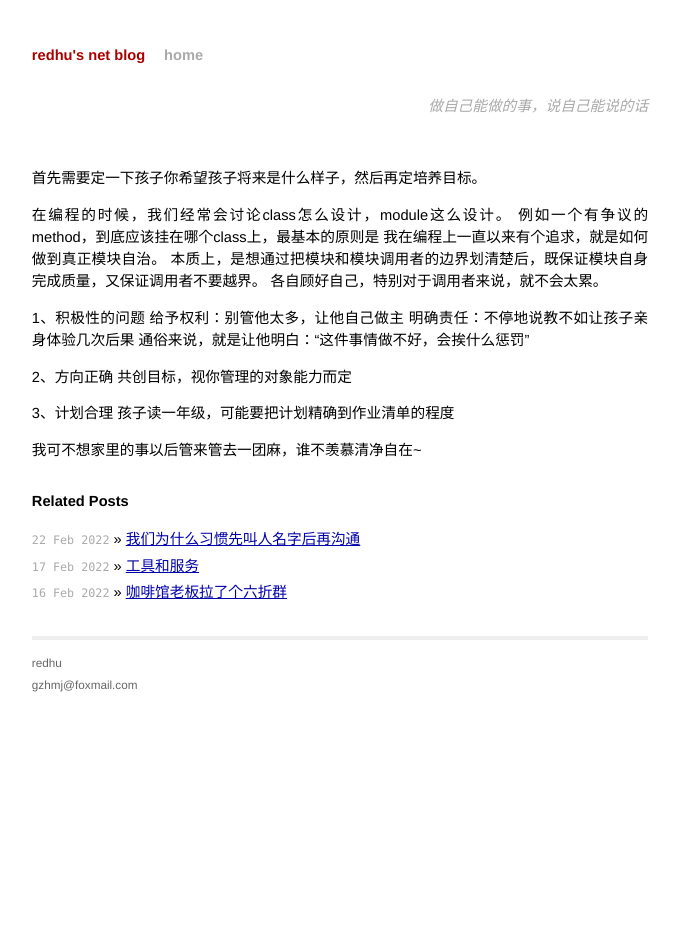
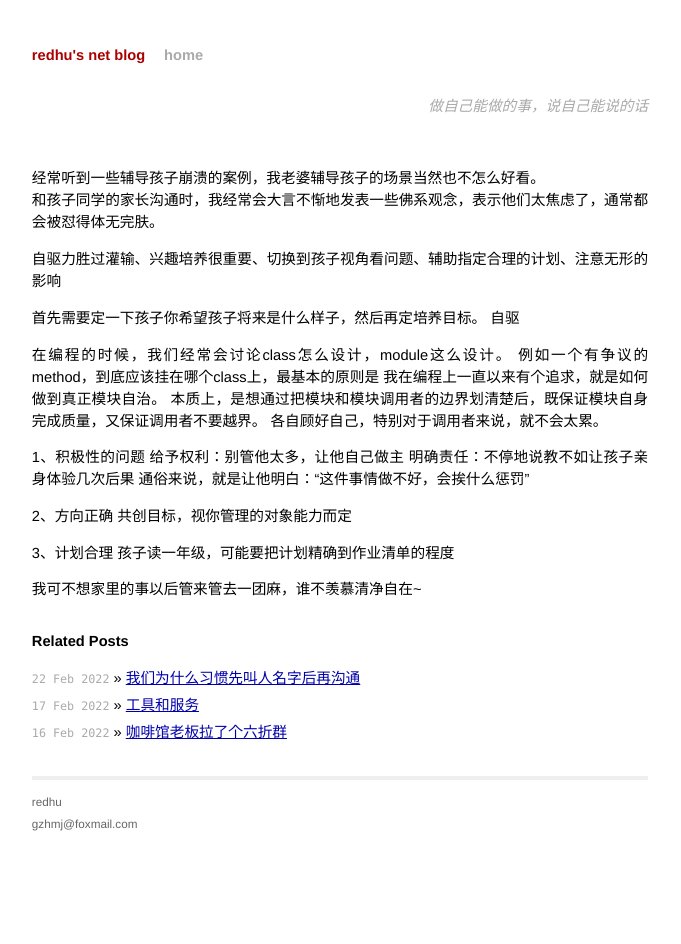
Before and after one commit to redhu/redhu.github.io, a Jekyll site: the page built from _posts/2022-5-11-带孩子.md, in a window 1280 px wide. Shown: the whole page, without its empty margins (300-981 px from the left). Built offline with Jekyll 4.4.1, drawn with Linux system fonts in a browser that asks for light colours; our own code applies the rules of GitHub Pages for plain Markdown files; comment, search, counter and statistics services are not loaded.

Commit message:
(add darft) child edu

```diff
--- a/_posts/2022-5-11-带孩子.md
+++ b/_posts/2022-5-11-带孩子.md
@@ -1,4 +1,10 @@
+经常听到一些辅导孩子崩溃的案例，我老婆辅导孩子的场景当然也不怎么好看。
+和孩子同学的家长沟通时，我经常会大言不惭地发表一些佛系观念，表示他们太焦虑了，通常都会被怼得体无完肤。
+
+自驱力胜过灌输、兴趣培养很重要、切换到孩子视角看问题、辅助指定合理的计划、注意无形的影响
+
 首先需要定一下孩子你希望孩子将来是什么样子，然后再定培养目标。
+自驱
 
 在编程的时候，我们经常会讨论class怎么设计，module这么设计。
 例如一个有争议的method，到底应该挂在哪个class上，最基本的原则是
```
